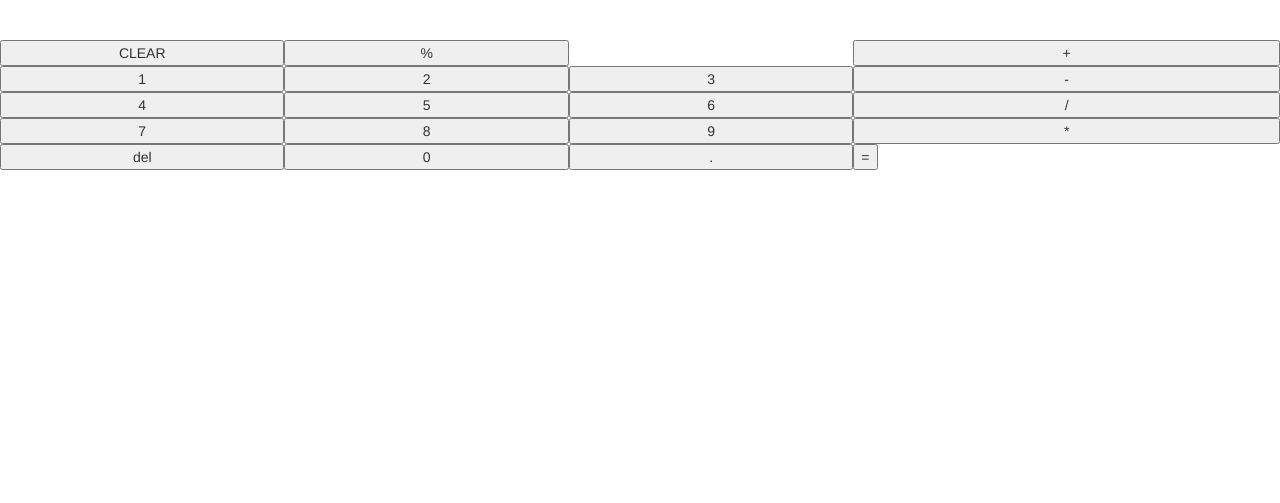
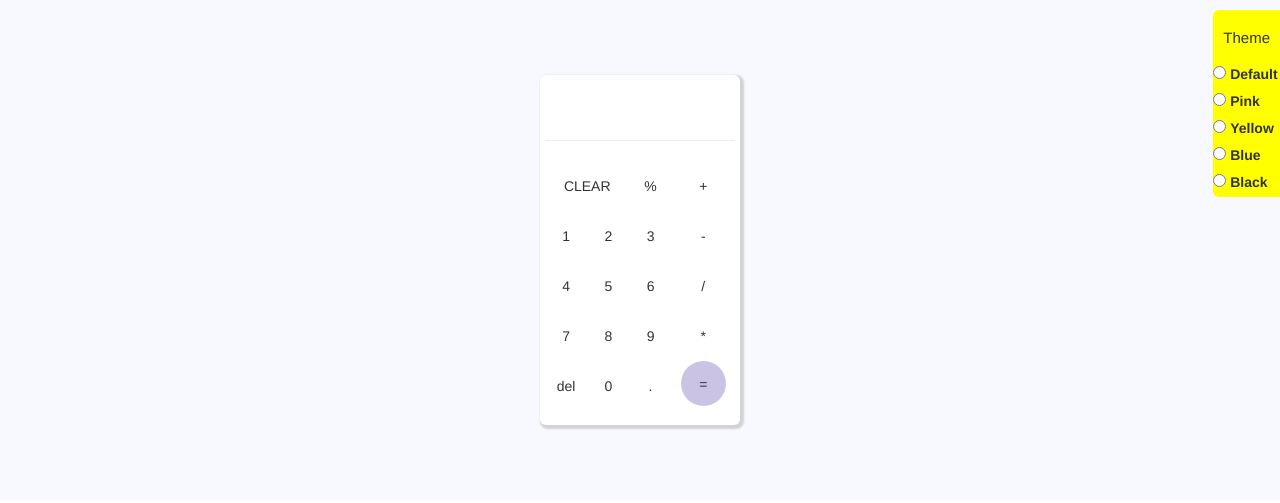
Before and after one commit to chinapicke/calculatorWidget, a plain HTML site: page Calculator/index.html in a window 1280 px wide. Drawn offline with nearby package versions, Linux system fonts and the light colour scheme.

Commit message:
colour change working with dataset

```diff
--- a/Calculator/index.html
+++ b/Calculator/index.html
@@ -1,17 +1,58 @@
 <!DOCTYPE html>
 <html lang="en">
+
 <head>
     <meta charset="UTF-8">
     <meta name="viewport" content="width=device-width, initial-scale=1.0">
     <title>Calculator Widget</title>
     <link rel="stylesheet" href="style.css">
     <script src="index.js" defer></script>
-    <link rel="stylesheet" href="https://cdn.jsdelivr.net/npm/bootstrap@3.4.1/dist/css/bootstrap.min.css" integrity="sha384-HSMxcRTRxnN+Bdg0JdbxYKrThecOKuH5zCYotlSAcp1+c8xmyTe9GYg1l9a69psu" crossorigin="anonymous">
+    <link rel="stylesheet" href="https://cdn.jsdelivr.net/npm/bootstrap@3.4.1/dist/css/bootstrap.min.css"
+        integrity="sha384-HSMxcRTRxnN+Bdg0JdbxYKrThecOKuH5zCYotlSAcp1+c8xmyTe9GYg1l9a69psu" crossorigin="anonymous">
 
 </head>
+
 <body>
+    <div class="themeTab">
+        <h1 class="tabTitle">Theme</h1>
+        <div class="colourChange">
+            <div>
+                <input class="form-check-input" data-colour="#FFFFFF" style="background-color: #FFFFFF" type="radio" name="flexRadioDefault" id="default">
+                <label class="form-check-label">
+                    Default
+                </label>
+            </div>
+            <div class="form-check">
+                <input class="form-check-input" data-colour="#FFC0CB" style="background-color: #FFC0CB" type="radio" name="flexRadioDefault" id="pink">
+                <label class="form-check-label">
+                    Pink
+                </label>
+            </div>
+            <div class="form-check">
+                <input class="form-check-input"  data-colour="#FFFF00" style="background-color: #FFFF00" type="radio" name="flexRadioDefault" id="yellow">
+                <label class="form-check-label">
+                    Yellow
+                </label>
+            </div>
+            <div class="form-check">
+                <input class="form-check-input" data-colour="#00BFFF" style="background-color: #00BFFF" type="radio" name="flexRadioDefault" id="blue">
+                <label class="form-check-label">
+                    Blue
+                </label>
+            </div>
+            <div class="form-check">
+                <input class="form-check-input"  data-colour="#000000" style="background-color: #000000"  type="radio" name="flexRadioDefault" id="black">
+                <label class="form-check-label">
+                    Black
+                </label>
+            </div>
+        </div>
+    </div>
+    <div class="calculatorBody">
         <div class="calculatorContainer">
             <div class="inputDisplay"></div>
+            <hr>
+            </hr>
             <div class="calculatorBtns">
                 <div class="'leftCalculator ">
                     <div class="topRow ">
@@ -29,7 +70,7 @@
                 <div class="rightCalculator ">
                     <section class="rightSideColumn">
                         <div class="symbols">
-                    <button value='+' >+</button>
+                            <button value='+'>+</button>
                             <button value='-'>-</button>
                             <button value='/'>/</button>
                             <button value='*'>*</button>
@@ -40,6 +81,8 @@
                 </div>
             </div>
         </div>
+    </div>
 
 </body>
+
 </html>
--- a/Calculator/index.js
+++ b/Calculator/index.js
@@ -112,3 +112,14 @@ sumBtn.addEventListener('click', function () {
         displayInput.innerHTML = displayInput.innerHTML
     }
 })
+
+////// Class selector for color change
+
+const colourChange = document.querySelectorAll('.form-check-input')
+const calculatorContainer = document.querySelector('.calculatorContainer')
+colourChange.forEach(colour=>{
+    colour.addEventListener('click', function(){
+        let setColour = colour.getAttribute('data-colour')
+        calculatorContainer.style.setProperty('--changeColour', setColour)
+    })
+})
--- a/Calculator/style.css
+++ b/Calculator/style.css
@@ -1,7 +1,14 @@
+
+:root{
+    --changeColour: #FFFFFF;
+    --equalBtn:#CBC3E3
+
+}
 .calculatorBtns{
     display: grid;
     grid-template-columns: 2fr 1fr;
-    gap:0
+    gap:0;
+    /* border-top: lightgray 1px solid; */
 }
 
 .symbols{
@@ -16,7 +23,7 @@
 
 .topRow{
     display: grid;
-    grid-template-columns: 1fr 1fr 1fr;
+    grid-template-columns: 2fr 1fr;
 }
 
 .bottomRowSymbols{
@@ -26,4 +33,73 @@
 
 .inputDisplay{
     height:40px;
+    padding: 10px;
+    text-align: right;
+    font-size: 24px;
+    padding-right: 20px;
 }
+
+.calculatorContainer{
+     background-color: var(--changeColour);
+    min-width: 200px;
+    height:350px;
+    border-radius: 6px;
+    padding: 5px;
+    box-shadow: 2px 2px 2px 2px lightgray;
+
+}
+
+.calculatorBody{
+    background-color: #F8F8FF;
+    display: flex;
+    justify-content: center;
+    height:500px;
+    align-items: center;
+    position: relative;
+}
+
+
+.topRow button, .bottomRowSymbols button, .rightSideColumn button, .numberGrid button{
+    background-color: var(--changeColour);
+    border:none;
+  height:50px;
+}
+
+.rightSideColumn{
+    display: flex;
+    flex-direction: column;
+    padding: 0px;
+    align-items: center;
+}
+
+#sum{
+    padding: 5px;
+    border-radius: 50%;
+    width:45px;
+    height:45px;
+    background-color: var(--equalBtn);
+}
+
+.themeTab{
+    position: absolute;
+    background-color: yellow;
+    z-index: 1;
+    align-self: flex-end;
+    margin-top:10px;
+    border-top-left-radius: 6px;
+    border-bottom-left-radius:6px;
+}
+
+.tabTitle{
+    padding-bottom: 5px;
+    padding-left: 10px;
+    padding-right: 10px;
+    font-size: 15px;
+}
+
+body{
+    position: relative;
+    display: flex;
+    flex-direction: column;
+    height:100vh;
+}
```
Lines whose indentation alone changed are shown as unchanged.
